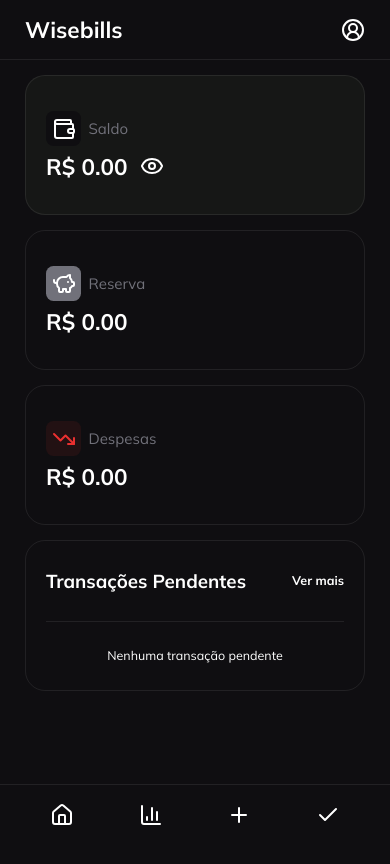
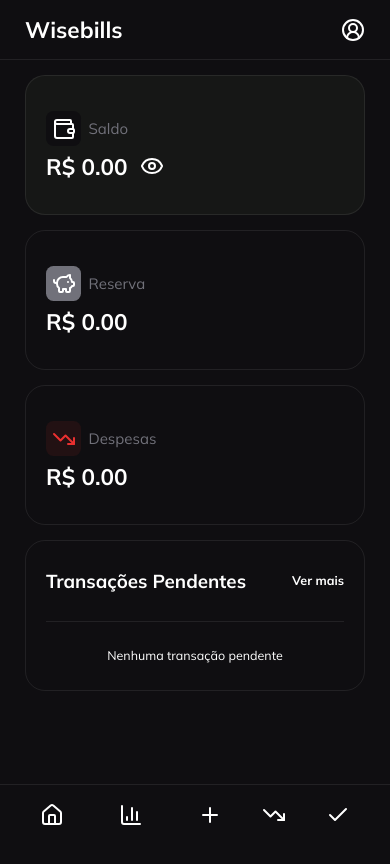
Before and after one commit to nicolasfreitas-dev/wisebills, a Next.js app: page / in a window 390 px wide. Shown: the top 864 px of the page. Built offline with nearby package versions, Linux system fonts and the light colour scheme.

Commit message:
feat: add pending page button on mobile version

```diff
--- a/src/components/MobileNavbar/index.tsx
+++ b/src/components/MobileNavbar/index.tsx
@@ -1,8 +1,9 @@
 "use client"
 
-import { HouseIcon, ChartColumnIcon, PlusIcon, CheckIcon } from "lucide-react";
+import { HouseIcon, ChartColumnIcon, PlusIcon, CheckIcon, TrendingDown } from "lucide-react";
 import Navbar from "../Navbar";
 import { useModalStore } from "@/store/modal";
+import Link from "next/link";
 
 export default function MobileNavbar() {
     const { setIsOpen } = useModalStore()
@@ -10,18 +11,24 @@
     return (
         <Navbar>
             <nav className="md:hidden w-full h-24 fixed bottom-0 left-0 flex items-center justify-evenly list-none bg-bg-primary border-t-[1px] border-t-border-color">
-                <li className="p-6 cursor-pointer">
+                <Link href="/" className="p-6 cursor-pointer">
                     <HouseIcon />
-                </li>
-                <li className="p-6 cursor-pointer">
+                </Link>
+                <Link href="/pages/details" className="p-6 cursor-pointer">
                     <ChartColumnIcon />
-                </li>
-                <li className="p-6 cursor-pointer" onClick={() => setIsOpen(true)}>
+                </Link>
+                <li
+                    className="p-6 cursor-pointer"
+                    onClick={() => setIsOpen(true)}
+                >
                     <PlusIcon />
                 </li>
-                <li className="p-6 cursor-pointer">
+                <Link href="/pages/pending">
+                    <TrendingDown />
+                </Link>
+                <Link href="/pages/completed" className="p-6 cursor-pointer">
                     <CheckIcon />
-                </li>
+                </Link>
             </nav>
         </Navbar>
     );
```
